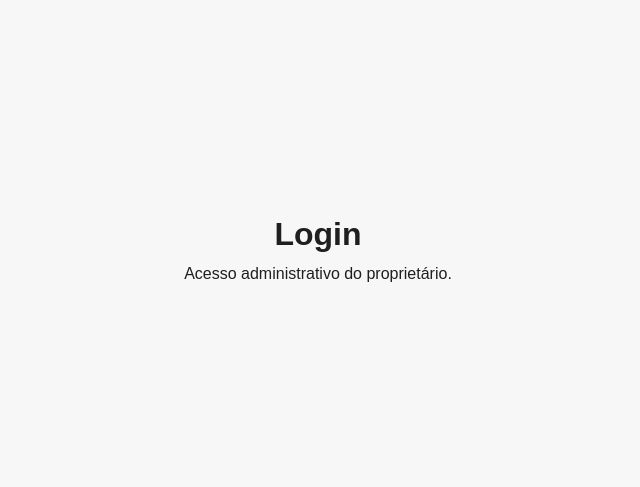
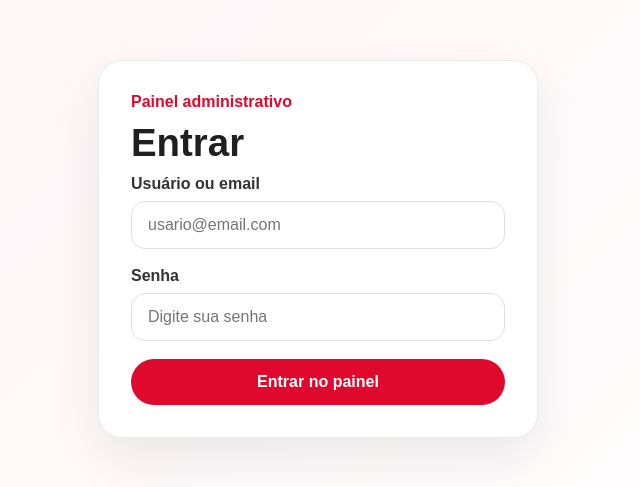
Before and after one commit to claiverty/ComercialSagarana3.0, a React (Vite) app: page /login in a window 1280 px wide. Shown: the part 151-638 px from the top of the page, without its empty margins (322-962 px from the left). Built offline with nearby package versions, Linux system fonts and the light colour scheme.

Commit message:
Criação do painel de login

```diff
--- a/src/components/layout/DashboardLayout.jsx
+++ b/src/components/layout/DashboardLayout.jsx
@@ -1,9 +1,24 @@
-import { Link, Outlet } from 'react-router-dom';
+import { Link, Outlet, useNavigate } from 'react-router-dom';
+
+import { signOut } from '../../services/authService';
 
 function DashboardLayout() {
+  const navigate = useNavigate();
+
+  async function handleLogout() {
+    try {
+      await signOut();
+      navigate('/login');
+    } catch (error) {
+      console.error(error);
+      alert('Erro ao sair do painel.');
+    }
+  }
+
   return (
     <div className="dashboard-layout">
       <aside className="dashboard-sidebar">
+        <div>
           <div>
             <h2>Comercial Sagarana</h2>
             <p>Painel administrativo</p>
@@ -15,6 +30,15 @@ function DashboardLayout() {
             <Link to="/dashboard/vendas">Vendas</Link>
             <Link to="/">Ver landing</Link>
           </nav>
+        </div>
+
+        <button
+          type="button"
+          className="sidebar-logout"
+          onClick={handleLogout}
+        >
+          Sair do painel
+        </button>
       </aside>
 
       <main className="dashboard-main">
--- a/src/index.css
+++ b/src/index.css
@@ -13,5 +13,6 @@
 @import './styles/pages/dashboard-home.css';
 @import './styles/pages/dashboard-offers.css';
 @import './styles/pages/dashboard-sales.css';
+@import './styles/pages/login.css';
 
 @import './styles/responsive.css';
--- a/src/pages/Login.jsx
+++ b/src/pages/Login.jsx
@@ -1,8 +1,86 @@
+import { useState } from 'react';
+import { Link, useNavigate } from 'react-router-dom';
+
+import { signIn } from '../services/authService';
+
 function Login() {
+  const navigate = useNavigate();
+
+  const [formData, setFormData] = useState({
+    login: '',
+    password: '',
+  });
+
+  const [loading, setLoading] = useState(false);
+
+  function handleChange(event) {
+    const { name, value } = event.target;
+
+    setFormData((currentData) => ({
+      ...currentData,
+      [name]: value,
+    }));
+  }
+
+  async function handleSubmit(event) {
+    event.preventDefault();
+
+    if (!formData.login || !formData.password) {
+      alert('Preencha usuário/email e senha.');
+      return;
+    }
+
+    try {
+      setLoading(true);
+
+      await signIn(formData.login, formData.password);
+
+      navigate('/dashboard');
+    } catch (error) {
+      console.error(error);
+      alert('Usuário/email ou senha inválidos.');
+    } finally {
+      setLoading(false);
+    }
+  }
+
   return (
-    <main className="page-center">
-      <h1>Login</h1>
-      <p>Acesso administrativo do proprietário.</p>
+    <main className="login-page">
+      <section className="login-card">
+
+        <span>Painel administrativo</span>
+        <h1>Entrar</h1>
+
+        <form className="dashboard-form" onSubmit={handleSubmit}>
+          <div className="form-group">
+            <label htmlFor="login">Usuário ou email</label>
+            <input
+              id="login"
+              name="login"
+              type="text"
+              placeholder="usario@email.com"
+              value={formData.login}
+              onChange={handleChange}
+            />
+          </div>
+
+          <div className="form-group">
+            <label htmlFor="password">Senha</label>
+            <input
+              id="password"
+              name="password"
+              type="password"
+              placeholder="Digite sua senha"
+              value={formData.password}
+              onChange={handleChange}
+            />
+          </div>
+
+          <button type="submit" className="button button--primary" disabled={loading}>
+            {loading ? 'Entrando...' : 'Entrar no painel'}
+          </button>
+        </form>
+      </section>
     </main>
   );
 }
--- a/src/routes/AppRoutes.jsx
+++ b/src/routes/AppRoutes.jsx
@@ -6,6 +6,7 @@ import DashboardLayout from '../components/layout/DashboardLayout';
 import DashboardHome from '../pages/DashboardHome';
 import DashboardOffers from '../pages/DashboardOffers';
 import DashboardSales from '../pages/DashboardSales';
+import PrivateRoute from './PrivateRoute';
 
 function AppRoutes() {
   return (
@@ -13,10 +14,12 @@ function AppRoutes() {
       <Route path="/" element={<Home />} />
       <Route path="/login" element={<Login />} />
 
-      <Route path="/dashboard" element={<DashboardLayout />}>
-        <Route index element={<DashboardHome />} />
-        <Route path="ofertas" element={<DashboardOffers />} />
-        <Route path="vendas" element={<DashboardSales />} />
+      <Route element={<PrivateRoute />}>
+        <Route path="/dashboard" element={<DashboardLayout />}>
+          <Route index element={<DashboardHome />} />
+          <Route path="ofertas" element={<DashboardOffers />} />
+          <Route path="vendas" element={<DashboardSales />} />
+        </Route>
       </Route>
 
       <Route
--- /dev/null
+++ b/src/routes/PrivateRoute.jsx
@@ -0,0 +1,41 @@
+import { useEffect, useState } from 'react';
+import { Navigate, Outlet } from 'react-router-dom';
+
+import { getCurrentSession } from '../services/authService';
+
+function PrivateRoute() {
+  const [session, setSession] = useState(null);
+  const [checking, setChecking] = useState(true);
+
+  useEffect(() => {
+    checkSession();
+  }, []);
+
+  async function checkSession() {
+    try {
+      const currentSession = await getCurrentSession();
+      setSession(currentSession);
+    } catch (error) {
+      console.error(error);
+      setSession(null);
+    } finally {
+      setChecking(false);
+    }
+  }
+
+  if (checking) {
+    return (
+      <main className="page-center">
+        <p>Verificando acesso...</p>
+      </main>
+    );
+  }
+
+  if (!session) {
+    return <Navigate to="/login" replace />;
+  }
+
+  return <Outlet />;
+}
+
+export default PrivateRoute;
--- /dev/null
+++ b/src/services/authService.js
@@ -0,0 +1,48 @@
+import { supabase } from './supabaseClient';
+
+const USER_EMAILS = {
+  sagarana: 'sagarana@comercialsagarana.local',
+};
+
+export function resolveLoginToEmail(login) {
+  const normalizedLogin = login.trim().toLowerCase();
+
+  if (normalizedLogin.includes('@')) {
+    return normalizedLogin;
+  }
+
+  return USER_EMAILS[normalizedLogin] || normalizedLogin;
+}
+
+export async function signIn(login, password) {
+  const email = resolveLoginToEmail(login);
+
+  const { data, error } = await supabase.auth.signInWithPassword({
+    email,
+    password,
+  });
+
+  if (error) {
+    throw error;
+  }
+
+  return data;
+}
+
+export async function signOut() {
+  const { error } = await supabase.auth.signOut();
+
+  if (error) {
+    throw error;
+  }
+}
+
+export async function getCurrentSession() {
+  const { data, error } = await supabase.auth.getSession();
+
+  if (error) {
+    throw error;
+  }
+
+  return data.session;
+}
--- a/src/styles/layout/dashboard-layout.css
+++ b/src/styles/layout/dashboard-layout.css
@@ -98,3 +98,17 @@
   color: var(--color-muted);
   line-height: 1.7;
 }
+
+.sidebar-logout {
+  width: 100%;
+  min-height: 48px;
+  border-radius: 14px;
+  background: rgba(255, 255, 255, 0.12);
+  color: #ffffff;
+  font-weight: 700;
+  transition: 0.2s ease;
+}
+
+.sidebar-logout:hover {
+  background: rgba(255, 255, 255, 0.2);
+}
--- /dev/null
+++ b/src/styles/pages/login.css
@@ -0,0 +1,34 @@
+.login-page {
+  min-height: 100vh;
+  padding: 32px;
+  display: grid;
+  place-items: center;
+  background: linear-gradient(135deg, #fff3f5, #ffffff);
+}
+
+.login-card {
+  width: min(440px, 100%);
+  padding: 32px;
+  border-radius: 24px;
+  background: #ffffff;
+  border: 1px solid #ececec;
+  box-shadow: 0 20px 50px rgba(0, 0, 0, 0.08);
+}
+
+.login-card span {
+  display: inline-block;
+  margin-bottom: 10px;
+  color: #df092e;
+  font-weight: 800;
+}
+
+.login-card h1 {
+  margin-bottom: 10px;
+  font-size: 2.4rem;
+}
+
+.login-card p {
+  margin-bottom: 28px;
+  color: #666;
+  line-height: 1.6;
+}
```
Lines whose indentation alone changed are shown as unchanged.
